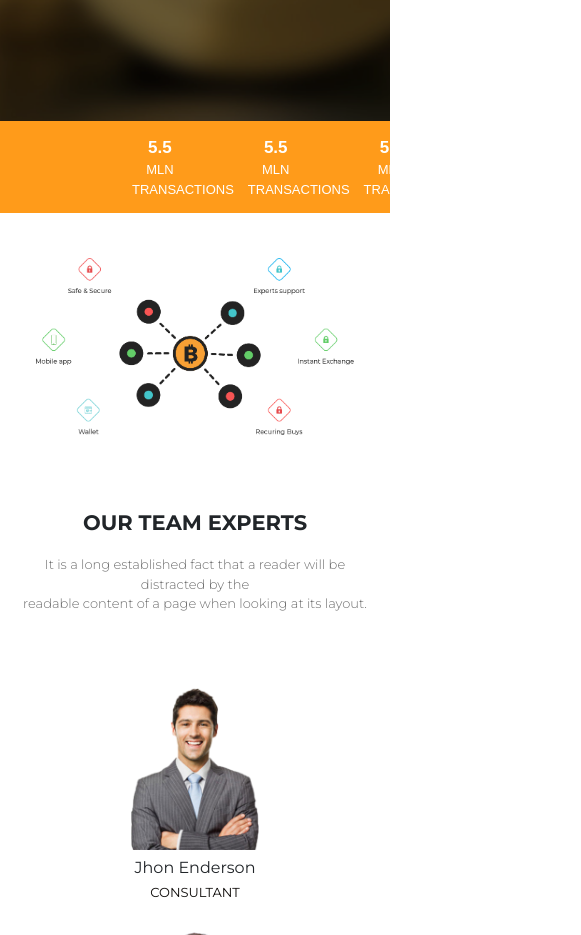
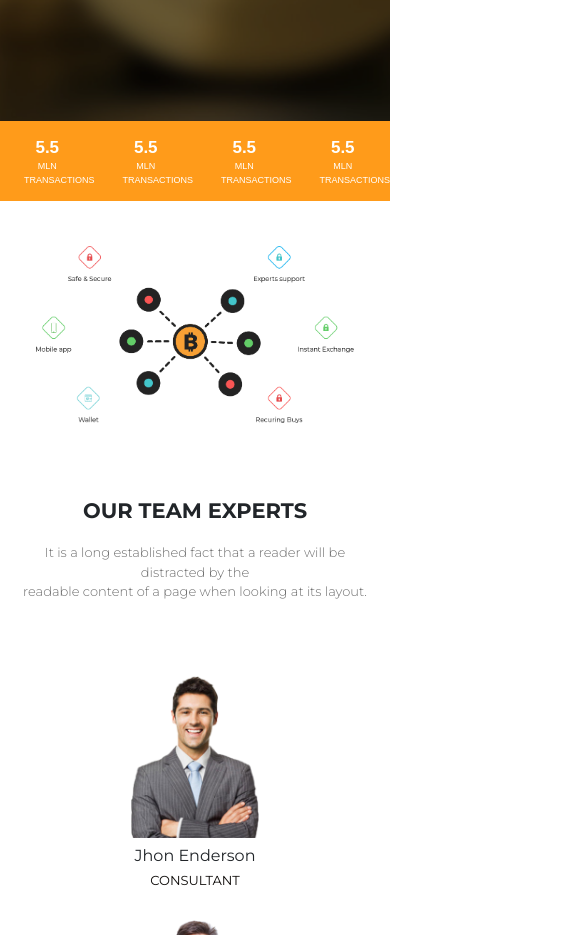
Before and after one commit to Sumi097/paxlar, a plain HTML site: page index.html in a window 390 px wide. Shown: the part 3440-4375 px from the top of the page, 581 px wide, since content can reach past the window. Drawn offline with nearby package versions, Linux system fonts and the light colour scheme.

Commit message:
Add files via upload

```diff
--- a/css/media.css
+++ b/css/media.css
@@ -348,15 +348,15 @@ font-size: 17px;
     background: #ff9b1a;
     padding: 14px 90px;
 }
-.Transaction ul {
-}
+.Transaction ul {justify-content: center;}
 .Transaction ul li {
+    display: block;
     font-size: 17px;
-    margin: 0px 30px;
-    width: 30%;
+    margin: 0px 26px;
+    width: 25%;
 }
 .Transaction ul li p {
-    font-size: 13px;
+    font-size: 9px;
 }
 .complex_section {
     display: inline-flex;
```
